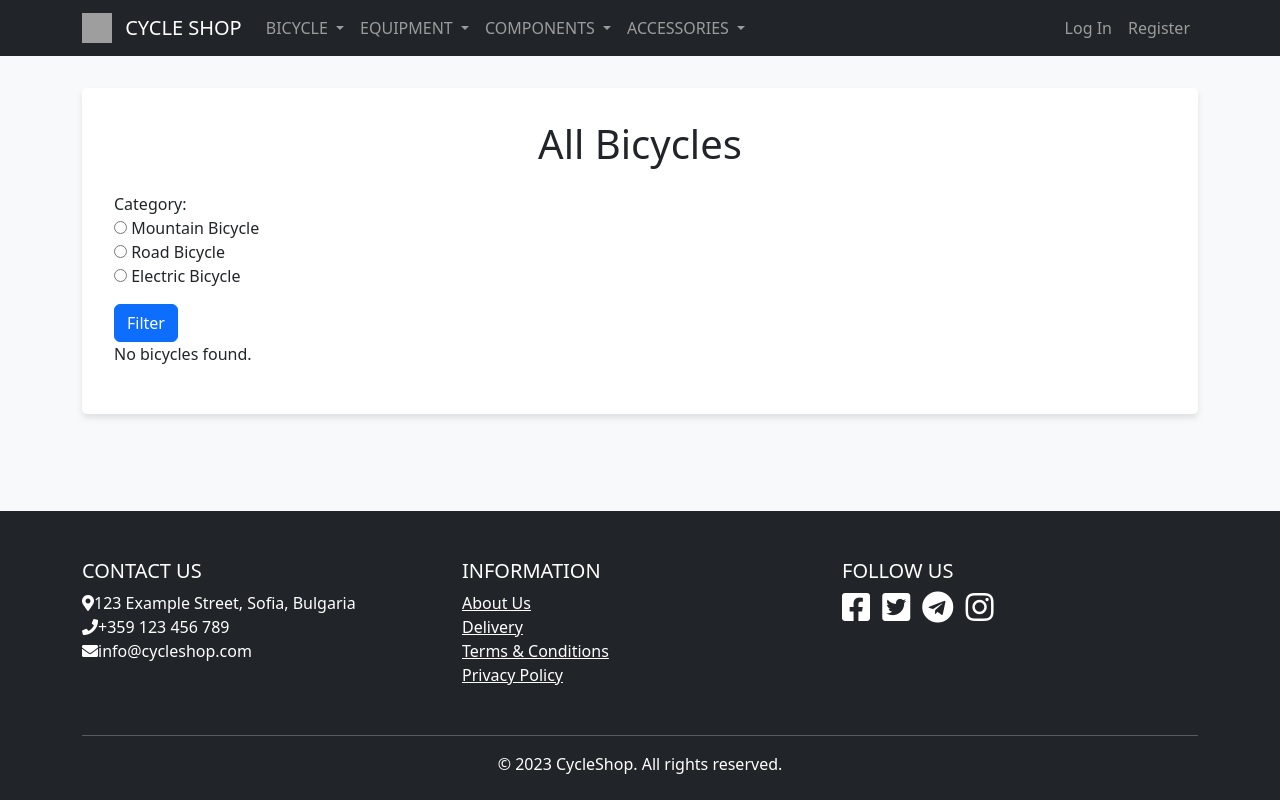
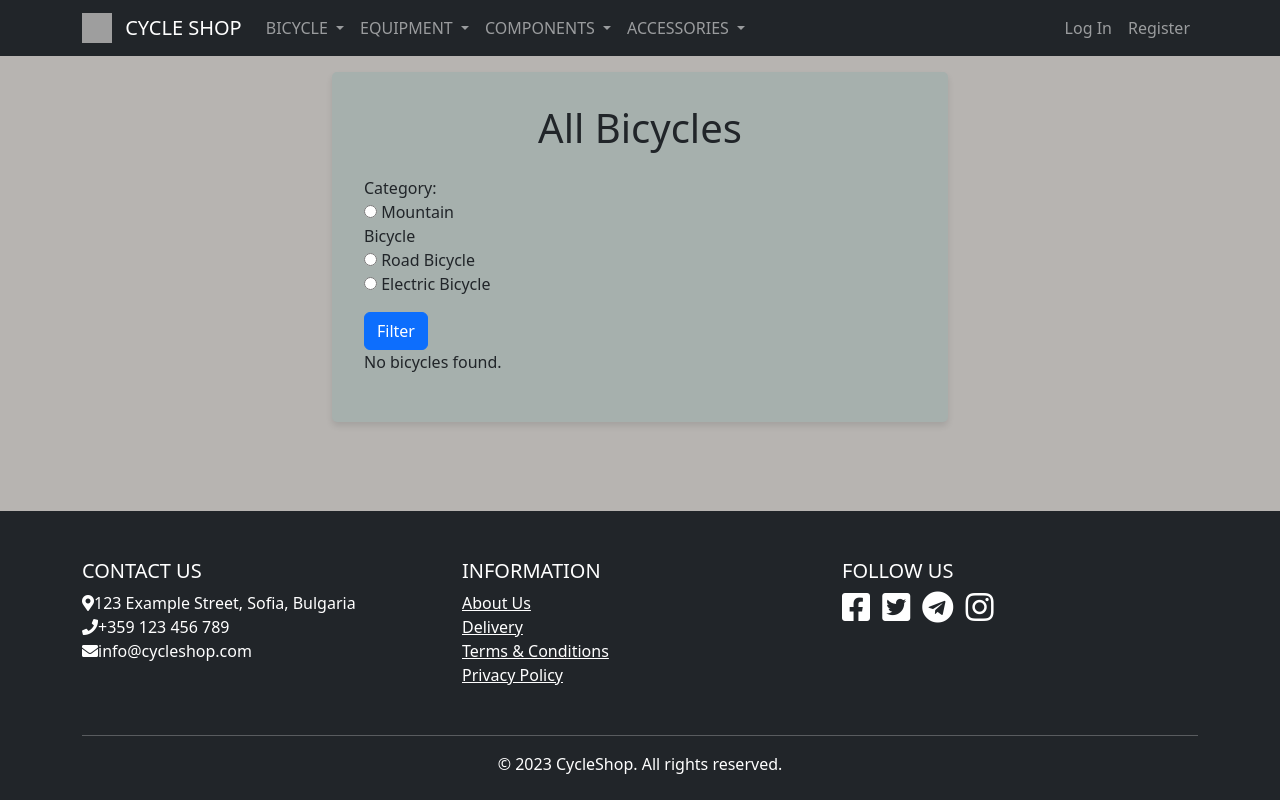
Before and after one commit to BlackRock17/CycleShop, a Django app: page /bicycles/ in a window 1280 px wide. Run offline with Django 4.2, Linux system fonts and the light colour scheme; data that the repository does not hold is empty; grey boxes are pictures that could not be loaded.

Commit message:
Templates styles

```diff
--- a/templates/base.html
+++ b/templates/base.html
@@ -18,14 +18,15 @@
         display: flex;
         flex-direction: column;
         min-height: 100vh;
-            background-color: #f8f9fa;
+        background-color: #f1f1f1;
     }
     main {
         flex: 1;
-            padding: 2rem 0;
+        padding: 1rem 20rem;
+        background-color: #b7b4b1;
     }
     .content-wrapper {
-            background-color: #ffffff;
+        background-color: #a6b0ad;
         padding: 2rem;
         border-radius: 5px;
         box-shadow: 0 4px 6px rgba(0, 0, 0, 0.1);
@@ -37,9 +38,9 @@
     {% include 'partials/layout/header.html' %}
 
  <main>
-        <div class="container">
-            <div class="row justify-content-center">
-                <div class="col-lg-50">
+    <div class="container-fluid">
+        <div class="row">
+            <div class="col-lg-12">
                 <div class="content-wrapper">
                     {% block main_content %}
                     {% endblock %}
```
Also changed, not shown: templates/common/home_page.html (+67 -4 lines), CycleShop/common/views.py (line endings or trailing spaces), 4 other files. Lines whose indentation alone changed are shown as unchanged.
